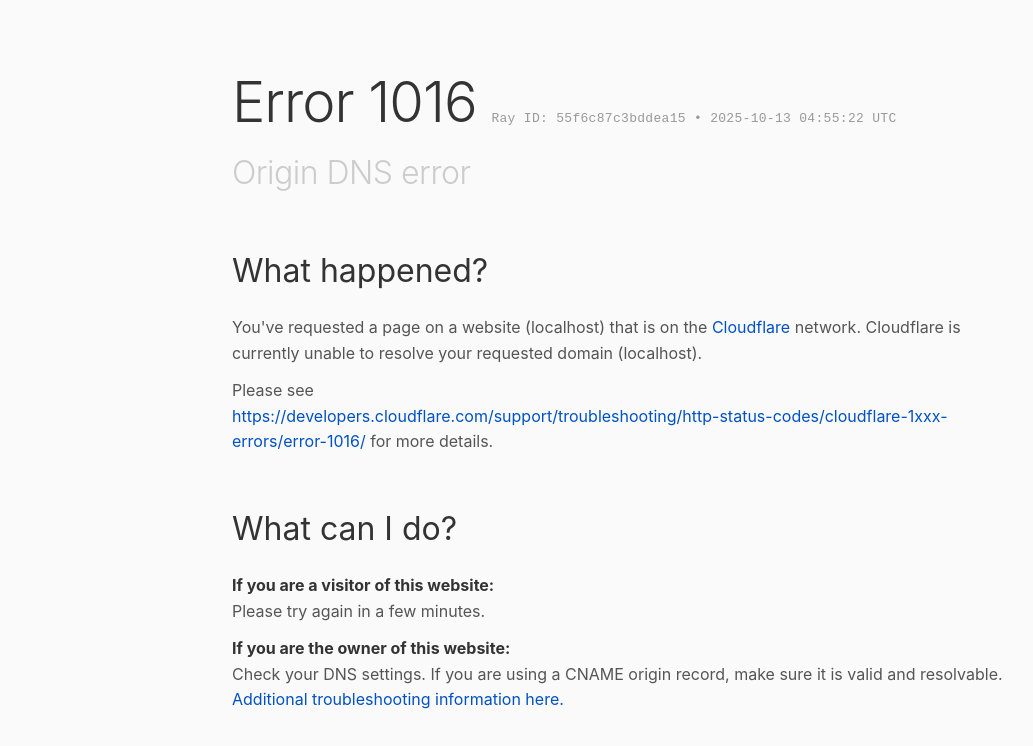
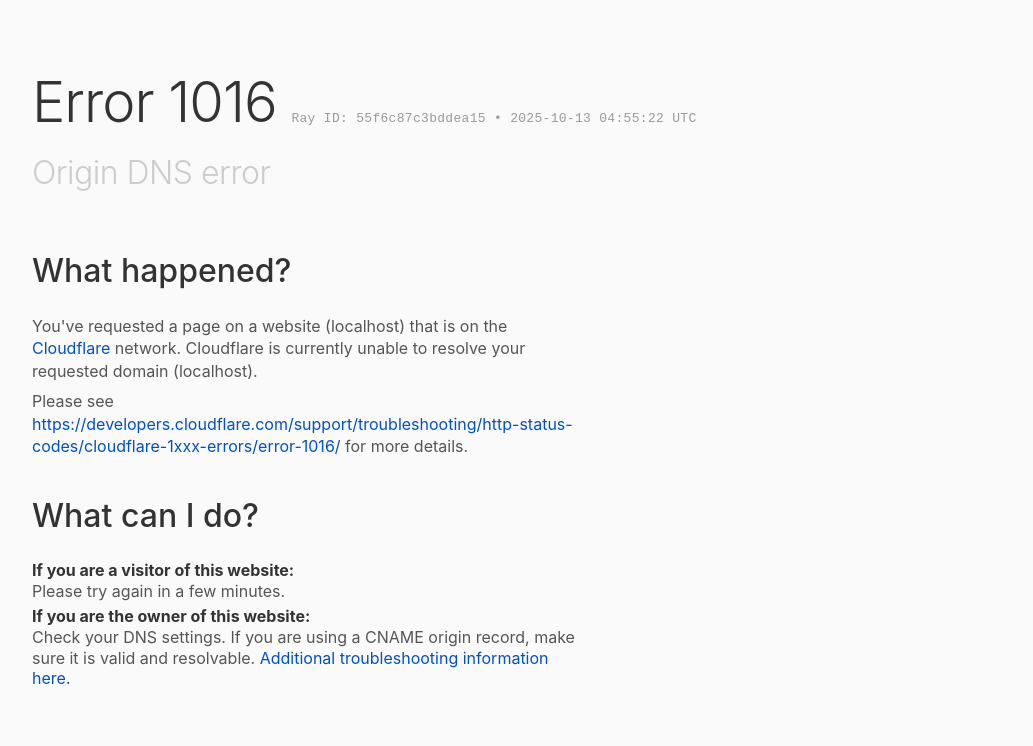
Before and after one commit to qiu00011/CF-1016-error, a plain HTML site: page index.html in a window 1280 px wide. Shown: the top 746 px of the page, without its empty margins (8-1041 px from the left). Drawn offline with Linux system fonts and the light colour scheme.

Commit message:
Update index.html

```diff
--- a/index.html
+++ b/index.html
@@ -20,7 +20,7 @@
         }
 
         .container {
-            max-width: 800px;
+            max-width: 1200px;
             margin: 0 auto;
         }
 
@@ -53,12 +53,17 @@
         }
 
         .section {
-            margin-bottom: 50px;
+            margin-bottom: 35px;
+        }
+
+        .section.compact p {
+            line-height: 1.3;
+            margin-bottom: 4px;
         }
 
         .section-title {
             font-size: 32px;
-            font-weight: 400;
+            font-weight: 500;
             color: #333;
             margin-bottom: 20px;
         }
@@ -66,8 +71,9 @@
         p {
             font-size: 16px;
             color: #555;
-            line-height: 1.6;
-            margin-bottom: 12px;
+            line-height: 1.4;
+            margin-bottom: 8px;
+            max-width: 550px;
         }
 
         a {
@@ -165,6 +171,7 @@
 
             p {
                 font-size: 15px;
+                max-width: 100%;
             }
         }
     </style>
@@ -183,7 +190,7 @@
             <a href="https://developers.cloudflare.com/support/troubleshooting/http-status-codes/cloudflare-1xxx-errors/error-1016/" target="_blank">https://developers.cloudflare.com/support/troubleshooting/http-status-codes/cloudflare-1xxx-errors/error-1016/</a> for more details.</p>
         </div>
 
-        <div class="section">
+        <div class="section compact">
             <div class="section-title">What can I do?</div>
             <p><strong>If you are a visitor of this website:</strong><br>
             Please try again in a few minutes.</p>
```
